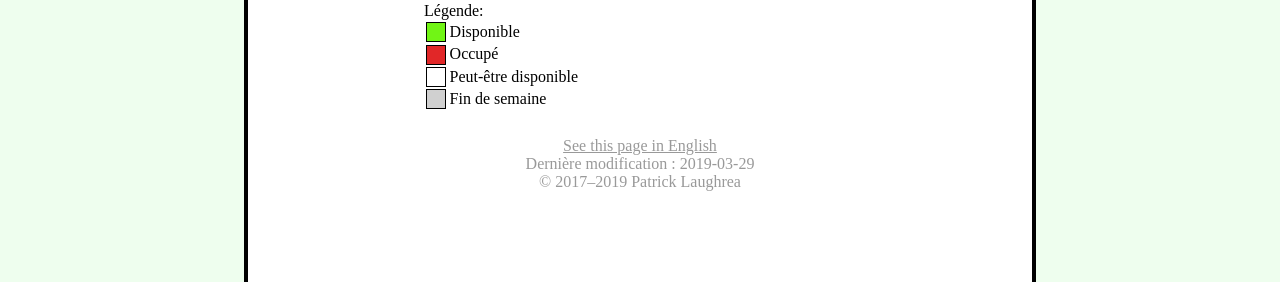
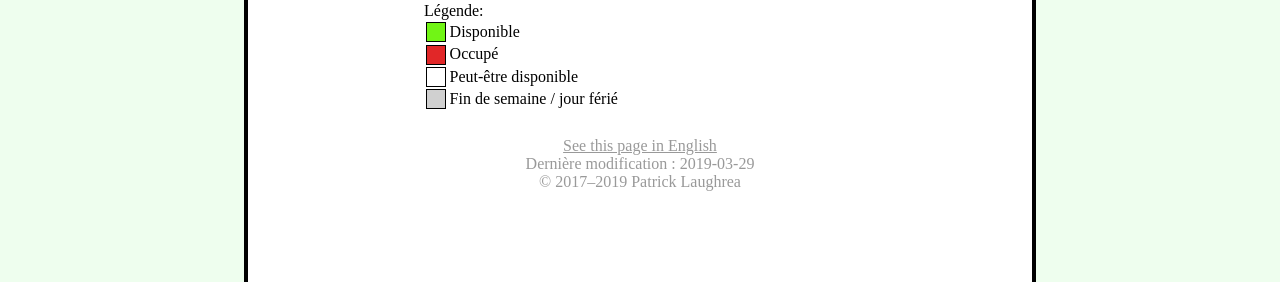
Before and after one commit to Pat-Laugh/pat-laugh.github.io, a Jekyll site: the page built from fr/contact.html, in a window 1280 px wide. Shown: the part 458-740 px from the top of the page. Built offline with Jekyll 4.4.1, drawn with Linux system fonts in a browser that asks for light colours.

Commit message:
Put color for holiday in contact page

```diff
--- a/en/contact.html
+++ b/en/contact.html
@@ -34,6 +34,6 @@ content_list:
         <tr><td class="yes">&nbsp;</td><td>Available</td></tr>
         <tr><td class="no">&nbsp;</td><td>Busy</td></tr>
         <tr><td class="maybe">&nbsp;</td><td>Maybe available</td></tr>
-        <tr><td class="weekend">&nbsp;</td><td>Weekend</td></tr>
+        <tr><td class="weekend">&nbsp;</td><td>Weekend / holiday</td></tr>
     </table></div>
 ---
--- a/fr/contact.html
+++ b/fr/contact.html
@@ -36,6 +36,6 @@ content_list:
         <tr><td class="yes">&nbsp;</td><td>Disponible</td></tr>
         <tr><td class="no">&nbsp;</td><td>Occupé</td></tr>
         <tr><td class="maybe">&nbsp;</td><td>Peut-être disponible</td></tr>
-        <tr><td class="weekend">&nbsp;</td><td>Fin de semaine</td></tr>
+        <tr><td class="weekend">&nbsp;</td><td>Fin de semaine / jour férié</td></tr>
     </table></div>
 ---
```
